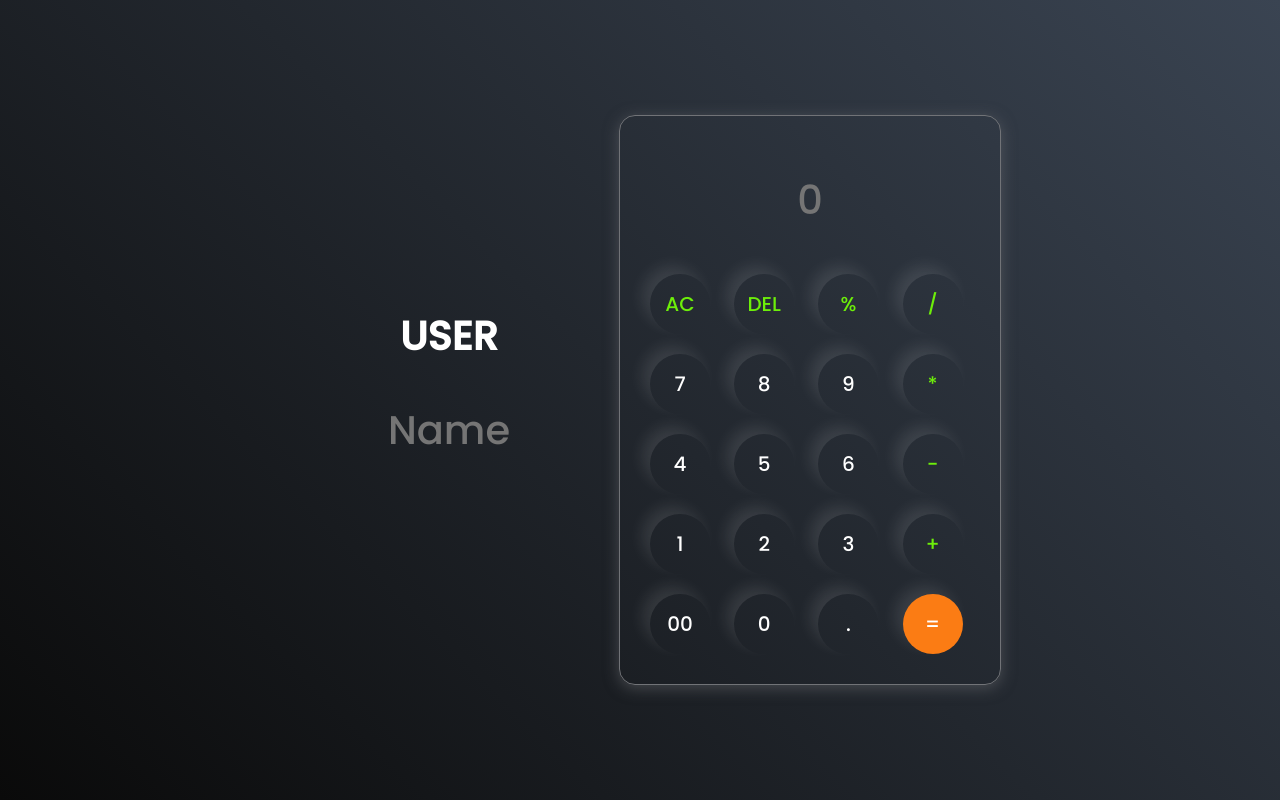
After one commit to SIDVJSINGH/Flask-Calculator, a Flask app: template application/templates/home.html in a window 1280 px wide. The commit adds this page. Run offline with Flask 3, Linux system fonts and the light colour scheme; the template is opened without the code that fills it, so the values that code supplies are empty.

Commit message:
all files

```diff
--- /dev/null
+++ b/application/templates/home.html
@@ -0,0 +1,188 @@
+<!DOCTYPE html>
+<html lang="en">
+  <head>
+    <meta charset="UTF-8" />
+    <meta http-equiv="X-UA-Compatible" content="IE=edge" />
+    <meta name="viewport" content="width=device-width, initial-scale=1.0" />
+    <title>Calculator - By Code Traversal</title>
+    <style>
+      @import url("https://fonts.googleapis.com/css2?family=Poppins:wght@500&display=swap");
+
+      * {
+        margin: 0;
+        padding: 0;
+        box-sizing: border-box;
+        font-family: "Poppins", sans-serif;
+      }
+
+      body {
+        width: 100%;
+        height: 100vh;
+        display: flex;
+        justify-content: center;
+        align-items: center;
+        background: linear-gradient(45deg, #0a0a0a, #3a4452);
+      }
+
+      .calculator {
+        border: 1px solid #717377;
+        padding: 20px;
+        border-radius: 16px;
+        background: transparent;
+        box-shadow: 0px 3px 15px rgba(113, 115, 119, 0.5);
+      }
+
+      input {
+        width: 320px;
+        border: none;
+        padding: 24px;
+        margin: 10px;
+        background: transparent;
+        box-shadow: 0px 3px 15px rgbs(84, 84, 84, 0.1);
+        font-size: 40px;
+        text-align: center;
+        cursor: pointer;
+        color: #ffffff;
+      }
+
+      input::user.placeholder {
+        color: #ffffff;
+      }
+
+      button {
+        border: none;
+        width: 60px;
+        height: 60px;
+        margin: 10px;
+        border-radius: 50%;
+        background: transparent;
+        color: #ffffff;
+        font-size: 20px;
+        box-shadow: -8px -8px 15px rgba(255, 255, 255, 0.1);
+        cursor: pointer;
+      }
+
+      .equalBtn {
+        background-color: #fb7c14;
+      }
+
+      .operator {
+        color: #6dee0a;
+      }
+      button:hover {
+        background-color: #808080;
+        cursor: pointer;
+      }
+      .user {
+        width: 320px;
+        border: 10px;
+        padding: 24px;
+        margin: 10px;
+        background: transparent;
+        box-shadow: 10px 3px 15px rgbs(84, 84, 84, 0.1);
+        font-size: 40px;
+        cursor: pointer;
+        color: #ffffff;
+      }
+    </style>
+  </head>
+  <body>
+    <div>
+      <h1 style="color: #ffffff; text-align: center; font-size: 40px">USER</h1>
+      <input
+        type="text"
+        name="user"
+        id="user"
+        placeholder="Name"
+        class="user"
+      />
+    </div>
+    <div class="container">
+      <div class="calculator">
+        <input type="text" id="inputBox" placeholder="0" />
+        <div>
+          <button class="button operator">AC</button>
+          <button class="button operator">DEL</button>
+          <button class="button operator">%</button>
+          <button class="button operator">/</button>
+        </div>
+        <div>
+          <button class="button">7</button>
+          <button class="button">8</button>
+          <button class="button">9</button>
+          <button class="button operator">*</button>
+        </div>
+        <div>
+          <button class="button">4</button>
+          <button class="button">5</button>
+          <button class="button">6</button>
+          <button class="button operator">-</button>
+        </div>
+        <div>
+          <button class="button">1</button>
+          <button class="button">2</button>
+          <button class="button">3</button>
+          <button class="button operator">+</button>
+        </div>
+
+        <div>
+          <button class="button">00</button>
+          <button class="button">0</button>
+          <button class="button">.</button>
+          <button class="button equalBtn">=</button>
+        </div>
+      </div>
+    </div>
+
+    <script>
+      let input = document.getElementById("inputBox");
+      let buttons = document.querySelectorAll("button");
+      let name = document.getElementById("user");
+
+      let string = "";
+      let expression = "";
+      let result = "";
+      let arr = Array.from(buttons);
+      arr.forEach((button) => {
+        button.addEventListener("click", (e) => {
+          if (e.target.innerHTML == "=") {
+            expression = string;
+            string = eval(string);
+            input.value = string;
+            result = string;
+
+            let data = {
+              user: name.value,
+              expression: expression,
+              result: result,
+            };
+
+            fetch("/", {
+              method: "POST",
+              headers: {
+                "Content-Type": "application/json",
+              },
+              body: JSON.stringify(data),
+            })
+              .then((response) => response.json())
+              .then((responseData) => {
+                console.log(responseData.message);
+              })
+              .catch((error) => {
+                console.error("Error:", error);
+              });
+          } else if (e.target.innerHTML == "AC") {
+            string = "";
+            input.value = string;
+          } else if (e.target.innerHTML == "DEL") {
+            input.value = input.value.slice(0, -1);
+            string = input.value;
+          } else {
+            string += e.target.innerHTML;
+            input.value = string;
+          }
+        });
+      });
+    </script>
+  </body>
+</html>
--- /dev/null
+++ b/requirements.txt
@@ -0,0 +1,4 @@
+flask
+flask_pymongo
+pymongo
+cython
```
Also changed, not shown: application/__init__.py (+7 -1 lines), application/routes.py (+20 -42 lines), application/templates/calculator.html (deleted, +0 -17 lines), application/templates/index (1).html (deleted, +0 -82 lines), application/templates/style.css (deleted, +0 -111 lines), docker-compose.yml (added, +17 -0 lines), application/templates/history.html (indentation only), 1 other file.
